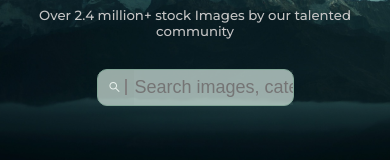
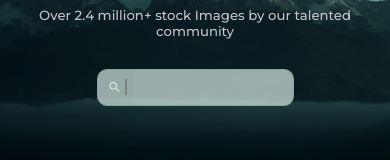
Before and after one commit to afifasyed/image-searcher-app, a React (Create React App) app: page / in a window 390 px wide. Shown: the part 309-469 px from the top of the page. Built offline with nearby package versions, Linux system fonts and the light colour scheme.

Commit message:
Update header.css

```diff
--- a/src/components/header.css
+++ b/src/components/header.css
@@ -56,3 +56,9 @@
 .header-main-search:focus {
     outline:none;
 }
+
+@media screen and (max-width:750px) {
+    .header-main-search::-webkit-input-placeholder {
+        color:transparent;
+    }
+}
```
